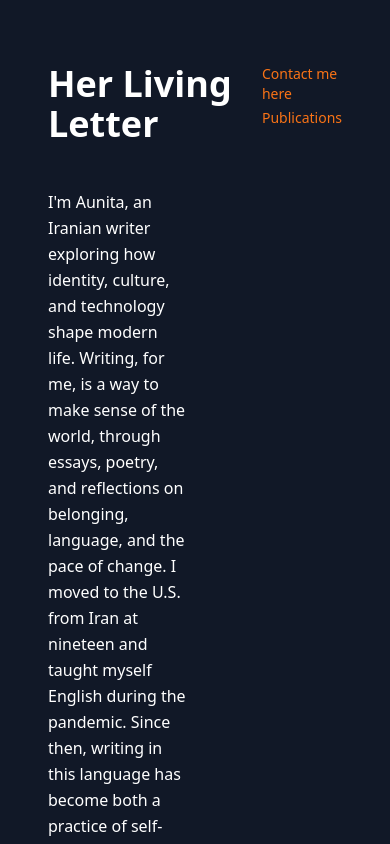
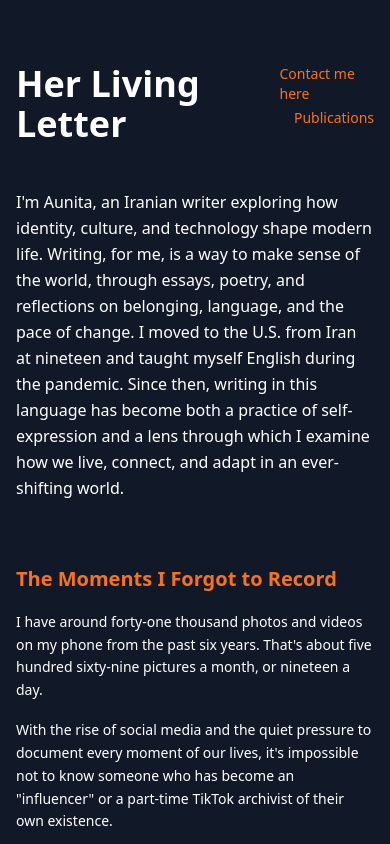
Before and after one commit to Aunitah/personal_website, a Next.js app: page / in a window 390 px wide. Shown: the top 844 px of the page. Built offline with nearby package versions, Linux system fonts and the light colour scheme.

Commit message:
Fix mobile layout: make text extend naturally across full width on mobile devices

```diff
--- a/src/components/layout/PageWrapper.tsx
+++ b/src/components/layout/PageWrapper.tsx
@@ -7,13 +7,13 @@ interface PageWrapperProps {
 export function PageWrapper({ children }: PageWrapperProps) {
   return (
     <div className="min-h-screen flex flex-col bg-gray-900">
-      <div className="max-w-6xl w-full mx-auto px-12 py-16 font-sans flex-grow">
+      <div className="max-w-6xl w-full mx-auto px-4 sm:px-8 lg:px-12 py-16 font-sans flex-grow">
         <Header />
-        <div className="flex gap-8 mt-8">
+        <div className="flex flex-col lg:flex-row gap-8 mt-8">
           <main className="flex-1">
             {children}
           </main>
-          <aside className="w-64">
+          <aside className="w-64 hidden lg:block">
             <div className="sticky top-8">
               {/* Sidebar content can be added here in the future */}
             </div>
```
Also changed, not shown: 1 other file (tests, documents, lock files or other folders).
